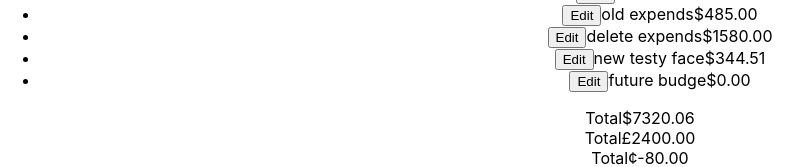
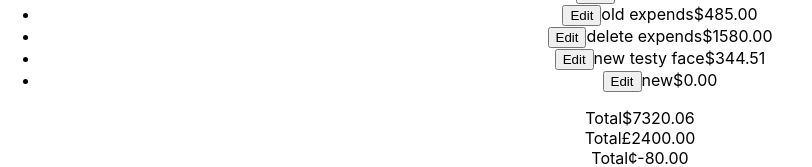
Before and after one commit to helloRupa/simply-budget, a React (Create React App) app: page / in a window 1280 px wide. Shown: the part 166-333 px from the top of the page, without its empty margins (0-812 px from the left). Built offline with nearby package versions, Linux system fonts and the light colour scheme; no server answers; data requests are answered from the project's data file; the HTML template or start-up script is replaced by a standard one.

Commit message:
Show startDate on calendar

```diff
--- a/db.json
+++ b/db.json
@@ -105,15 +105,14 @@
       "id": 9
     },
     {
-      "name": "future budge",
+      "name": "new",
       "currency": "$",
       "frequency": "week",
-      "limit": 500,
-      "startDate": "2020/10/6",
+      "limit": 345,
+      "startDate": "2020/08/26",
       "truncated": 0,
-      "currentPeriod": -5,
-      "id": 10,
-      "date": "2020/09/25"
+      "currentPeriod": 0,
+      "id": 10
     }
   ],
   "expenditures": [
--- a/src/components/dashboard/BudgetSettings.js
+++ b/src/components/dashboard/BudgetSettings.js
@@ -1,6 +1,6 @@
 import React, { useState } from 'react';
 import Close from '../../shared/Close';
-import Rename from './Rename';
+import UpdateBudget from './UpdateBudget';
 import Delete from './Delete';
 
 /** DELETING A BUDGET DELETES ALL DEPENDENT RECORDS **/
@@ -10,7 +10,7 @@ import Delete from './Delete';
 function BudgetSettings({
   setShowBudgetSettings,
   budget,
-  budget: { name, startDate }
+  budget: { name }
 }) {
   const [remove, setRemove] = useState(false);
 
@@ -21,7 +21,7 @@ function BudgetSettings({
       <h2>Edit {name}</h2>
 
       <Close callback={close} display='Close' />
-      <Rename {...{ budget, close }} />
+      <UpdateBudget {...{ budget, close }} />
 
       <button onClick={() => setRemove(true)}>Delete</button>
       {remove ? <Delete {...{ budget, setRemove }} /> : null}
--- a/src/components/dashboard/CreateOptions.js
+++ b/src/components/dashboard/CreateOptions.js
@@ -18,7 +18,7 @@ function CreateOptions({
   const [currency, setCurrency] = useState(defaultCurrency);
   const [limit, setLimit] = useState('');
   const [frequency, setFrequency] = useState('week');
-  const [startDate, setStartDate] = useState(null);
+  const [startDate, setStartDate] = useState('');
 
   const closeOptions = () => {
     setBudgetName('');
@@ -72,7 +72,7 @@ function CreateOptions({
       </select>
       <label>
         Choose a start date (optional):
-        <DateComp setStartDate={setStartDate} />
+        <DateComp setStartDate={setStartDate} date={startDate} />
       </label>
 
       <input type="submit" value="Save Budget" />
--- a/src/components/dashboard/Rename.js
+++ b/src/components/dashboard/UpdateBudget.js
@@ -4,7 +4,7 @@ import { patchBudget } from '../../actions/budget_actions';
 import { connect } from 'react-redux';
 import DateComp from '../../shared/DateComp';
 
-function Rename({
+function UpdateBudget({
   budget,
   close,
   patchBudget,
@@ -18,7 +18,7 @@ function Rename({
     e.preventDefault();
 
     if (name.length > 1) {
-      patchBudget(budget.id, { name, date: startDate });
+      patchBudget(budget.id, { name, startDate });
       close();
     }
   };
@@ -32,7 +32,7 @@ function Rename({
         placeholder={budget.name}
         onChange={e => handleChange(e, setName)}
         value={name} />
-      <DateComp setStartDate={setStartDate} disabled={disableDate()} />
+      <DateComp setStartDate={setStartDate} disabled={disableDate()} date={startDate} />
       <input type="submit" value="Update" />
 
       <Error msg="Budget name is required" condition={!name} />
@@ -40,4 +40,4 @@ function Rename({
   )
 }
 
-export default connect(null, { patchBudget })(FormHOC(Rename));
+export default connect(null, { patchBudget })(FormHOC(UpdateBudget));
--- a/src/shared/DateComp.js
+++ b/src/shared/DateComp.js
@@ -1,17 +1,25 @@
-import React from 'react';
-import { formatDate, replaceHyphens } from '../utils/format';
+import React, { useState } from 'react';
+import { formatDate, replaceHyphens, replaceForwardSlashes } from '../utils/format';
 
-function DateComp({ setStartDate, disabled = false }) {
+function DateComp({ setStartDate, date, disabled = false }) {
+  const [dateVal, setDateVal] = useState(replaceForwardSlashes(date));
   const today = formatDate(new Date(), '-');
 
   const handleChange = e => {
     const date = replaceHyphens(e.target.value);
 
+    setDateVal(e.target.value);
     setStartDate(formatDate(new Date(date)));
   };
 
   return (
-    <input type="date" min={today} onChange={handleChange} disabled={disabled} />
+    <input
+      type="date"
+      min={today}
+      onChange={handleChange}
+      disabled={disabled}
+      value={dateVal}
+    />
   );
 }
 
--- a/src/utils/format.js
+++ b/src/utils/format.js
@@ -41,3 +41,7 @@ export function formatDate(dateObj, delimiter = '/') {
 export function replaceHyphens(str) {
   return str.replace(/-/g, '/');
 };
+
+export function replaceForwardSlashes(str) {
+  return str.replace(/\//g, '-');
+};
```
